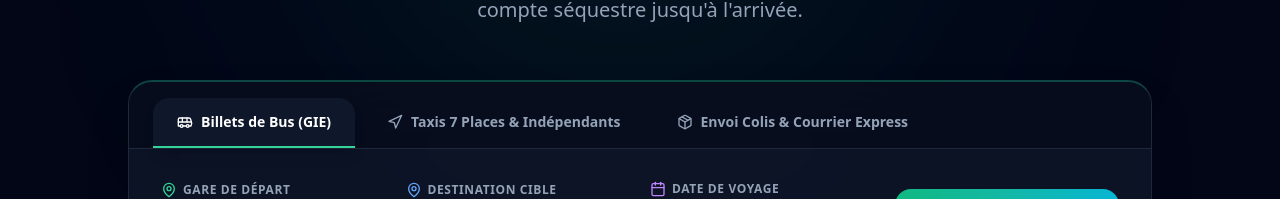
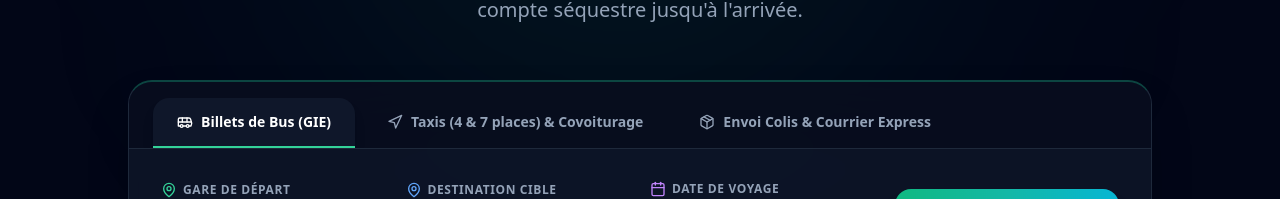
Before and after one commit to migini10/Aller-Retour, a Next.js app in the folder apps/web/: page / in a window 1280 px wide. Shown: the part 463-662 px from the top of the page. Built offline with nearby package versions, Linux system fonts and the light colour scheme.

Commit message:
content(web): explicitly highlight 4-seater taxis and private driver ride-sharing (covoiturage) in search tabs and marketplace section

```diff
--- a/apps/web/src/app/page.tsx
+++ b/apps/web/src/app/page.tsx
@@ -222,10 +222,10 @@ export default function HomePage() {
         {/* Cockpit de Recherche Interactif Premium */}
         <div className="bg-slate-900/80 border border-slate-800 rounded-3xl shadow-2xl backdrop-blur-2xl max-w-5xl mx-auto text-left overflow-hidden border-t-emerald-500/30 border-t-2">
           {/* Tabs du Cockpit */}
-          <div className="flex border-b border-slate-800 bg-slate-950/50 px-6 pt-4 gap-2">
+          <div className="flex border-b border-slate-800 bg-slate-950/50 px-6 pt-4 gap-2 overflow-x-auto">
             {[
               { id: 'bus', label: 'Billets de Bus (GIE)', icon: Bus },
-              { id: 'vtc', label: 'Taxis 7 Places & Indépendants', icon: Navigation },
+              { id: 'vtc', label: 'Taxis (4 & 7 places) & Covoiturage', icon: Navigation },
               { id: 'package', label: 'Envoi Colis & Courrier Express', icon: Package },
             ].map((tab) => {
               const TabIcon = tab.icon;
@@ -513,13 +513,13 @@ export default function HomePage() {
           <div className="absolute -top-10 -right-10 w-96 h-96 bg-blue-500/20 rounded-full blur-3xl pointer-events-none" />
           <div className="max-w-3xl relative z-10">
             <div className="inline-flex items-center gap-2 bg-blue-500/10 border border-blue-500/30 px-3 py-1.5 rounded-full text-blue-400 text-xs font-bold mb-6">
-              <Bus className="w-4 h-4" /> Marketplace Chauffeurs & Taxis 7 places
+              <Navigation className="w-4 h-4" /> Taxis 4 & 7 Places • Minibus • Particuliers (Covoiturage)
             </div>
             <h2 className="text-4xl md:text-5xl font-black text-white mb-6 leading-tight">
-              Indépendants : Remplissez votre taxi sans intermédiaires.
+              Indépendants & Particuliers : Remplissez votre véhicule sans intermédiaires.
             </h2>
             <p className="text-slate-300 text-lg mb-10 leading-relaxed">
-              Vous êtes chauffeur avec un véhicule conforme (KYC biométrique CEDEAO validé par nos services) ? Publiez vos horaires de départ, encaissez les réservations en avance et transférez vos gains instantanément sur votre mobile.
+              Que vous soyez chauffeur de taxi inter-urbain (4 ou 7 places) ou particulier souhaitant partager les frais de route en toute sécurité (Covoiturage vérifié par KYC biométrique CEDEAO) : publiez vos départs, encaissez les réservations à l'avance et transférez vos gains instantanément sur Wave / OM en 3 secondes.
             </p>
 
             <div className="flex flex-wrap items-center gap-6">
```
